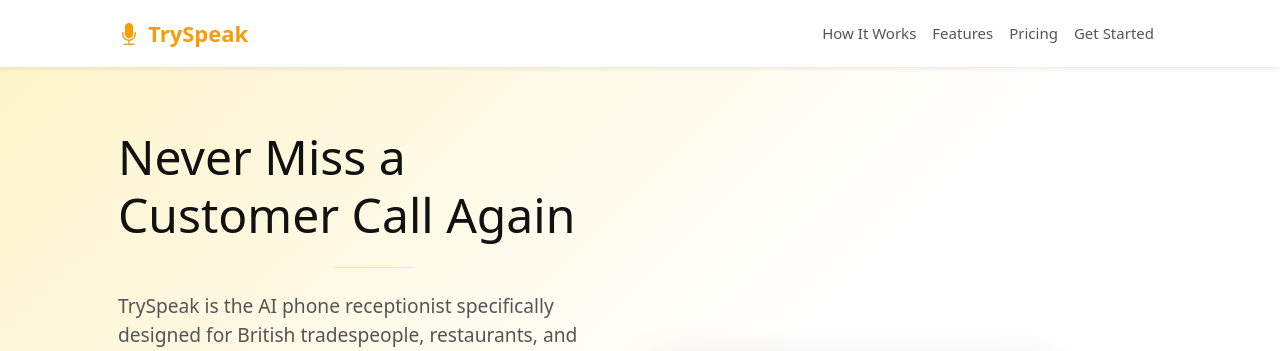
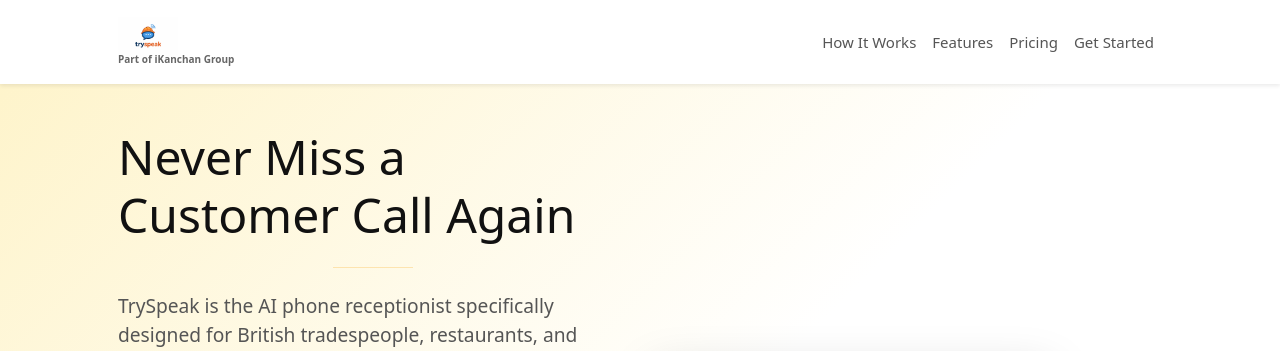
Before and after one commit to kanchang12/tryspeak-ukreceptionist, a Flask app: page / in a window 1280 px wide. Shown: the top 351 px of the page. Run offline with Flask 3, Linux system fonts and the light colour scheme.

Commit message:
Update index.html

```diff
--- a/templates/index.html
+++ b/templates/index.html
@@ -30,9 +30,10 @@
     <body id="page-top">
         <nav class="navbar navbar-expand-lg navbar-light fixed-top" id="mainNav">
             <div class="container px-4 px-lg-5">
-                <a class="navbar-brand" href="#page-top">
-                    <i class="bi-mic-fill me-2"></i>TrySpeak
-                </a>
+<a class="navbar-brand" href="#page-top">
+    <img src="/static/images/logo-original.png" alt="TrySpeak" style="height: 40px;">
+    <small style="display: block; font-size: 10px; color: #666; margin-top: -5px;">Part of iKanchan Group</small>
+</a>
                 <button class="navbar-toggler" type="button" data-bs-toggle="collapse" data-bs-target="#navbarResponsive">
                     <span class="navbar-toggler-icon"></span>
                 </button>
```
